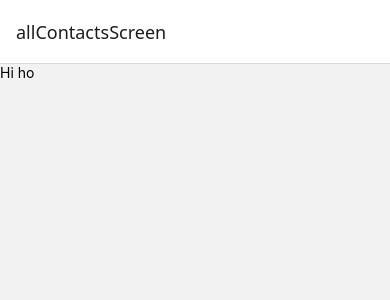
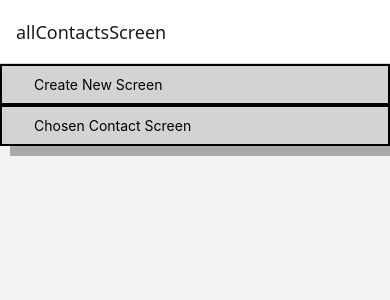
Before and after one commit to bjarnibaerings/Contactor, a React Native app in the folder Contactor_app/: screen /allContactsScreen in a window 390 px wide. Shown: the top 300 px of the page. Built offline with nearby package versions, Linux system fonts and the light colour scheme.

Commit message:
Added Buttons so you can navigate screens

```diff
--- a/Contactor_app/src/View/allContactsScreen.js/index.js
+++ b/Contactor_app/src/View/allContactsScreen.js/index.js
@@ -6,7 +6,12 @@ const allContacts = ({ navigation: {navigate}}) => {
     console.log("asdlkjqiowdjiopqwdkpoqwdkopqwk")
     return(
         <View>
-            <Text>Hi ho</Text>
+        <TouchableOpacity onPress={() => navigate("createNewContactsScreen")}>
+            <Text style = {style.Button}>Create New Screen</Text>
+        </TouchableOpacity>
+        <TouchableOpacity onPress={() => navigate("chosenContactScreen")}>
+            <Text style = {style.Button}>Chosen Contact Screen</Text>
+        </TouchableOpacity>
         </View>
     )
 };
--- a/Contactor_app/src/View/allContactsScreen.js/styles.js
+++ b/Contactor_app/src/View/allContactsScreen.js/styles.js
@@ -1 +1,19 @@
-//implement search here
+import { StyleSheet, Dimensions } from "react-native";
+
+
+const {Width: WinWidth} = Dimensions.get("window");
+
+export default StyleSheet.create({
+    Button:{
+        paddingTop: 10,
+        paddingBottom: 10,
+        paddingLeft: 32,
+        paddingRight: 30,
+        borderColor: "black",
+        borderWidth: 2,
+        backgroundColor: "lightgray",
+        shadowColor: "black",
+        shadowOffset: {height: 10, width: 10},
+        shadowOpacity: 0.3
+    }
+});
```
